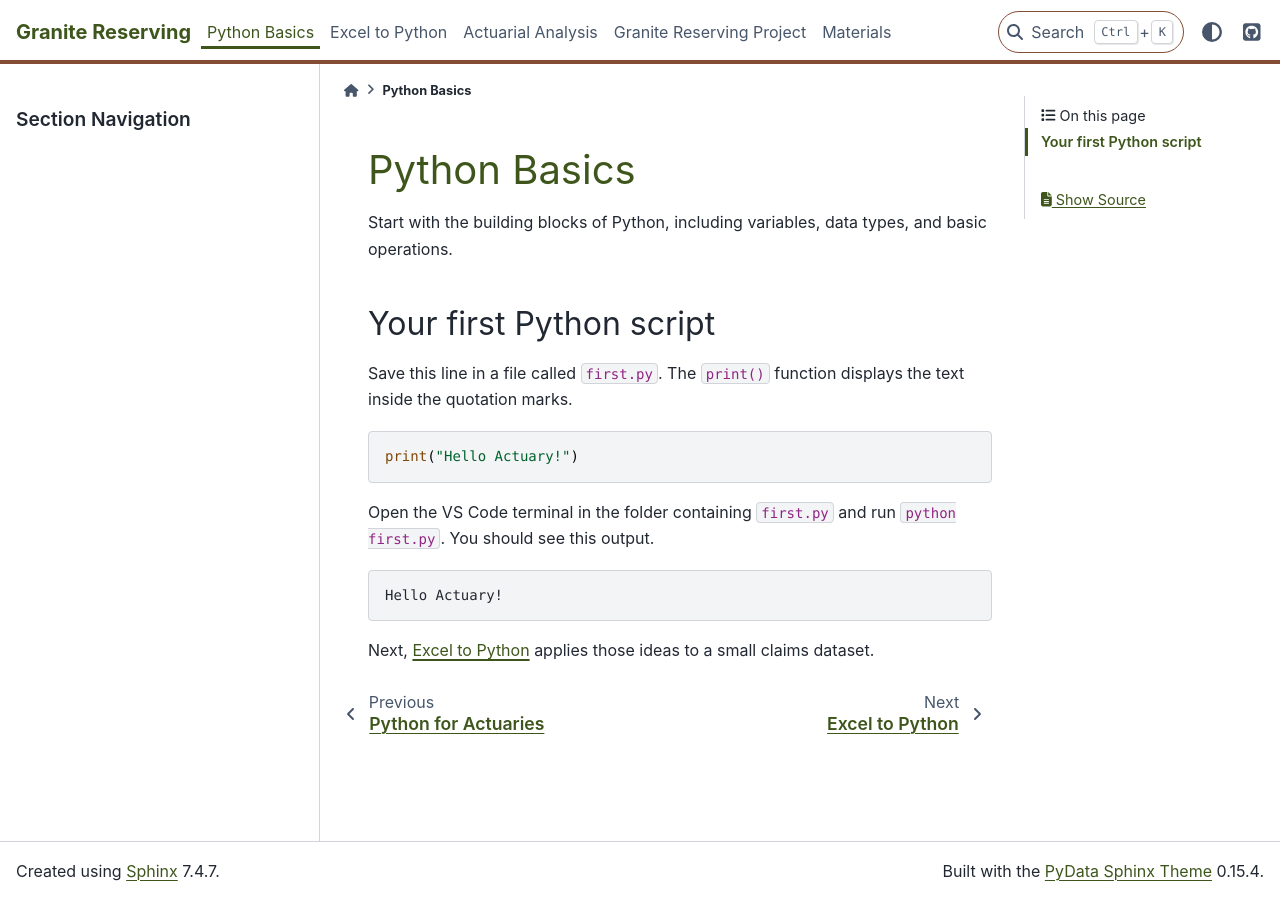
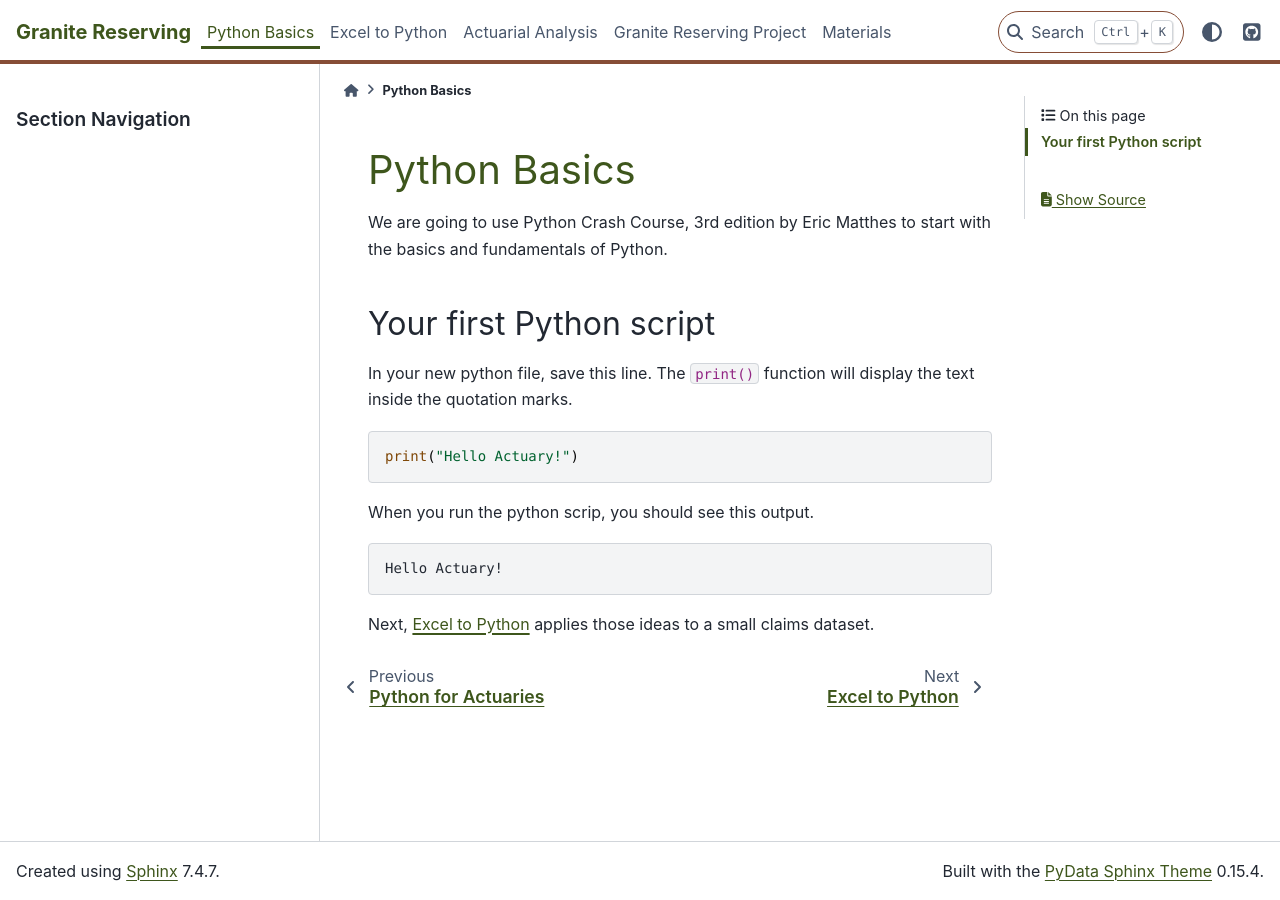
Before and after one commit to cam-leo/Granite-Reserving, a Sphinx documentation site: the page built from docs/source/python-basics.md, in a window 1280 px wide. Built offline with Sphinx 7.4.7 and the PyData theme 0.15.4, drawn with Linux system fonts in a browser that asks for light colours.

Commit message:
Revise Python basics documentation for clarity
Updated introductory text and instructions for clarity.

````diff
--- a/docs/source/python-basics.md
+++ b/docs/source/python-basics.md
@@ -1,16 +1,16 @@
 # Python Basics
 
-Start with the building blocks of Python, including variables, data types, and basic operations.
+We are going to use Python Crash Course, 3rd edition by Eric Matthes to start with the basics and fundamentals of Python.
 
 ## Your first Python script
 
-Save this line in a file called `first.py`. The `print()` function displays the text inside the quotation marks.
+In your new python file, save this line. The `print()` function will display the text inside the quotation marks.
 
 ```python
 print("Hello Actuary!")
 ```
 
-Open the VS Code terminal in the folder containing `first.py` and run `python first.py`. You should see this output.
+When you run the python scrip, you should see this output.
 
 ```text
 Hello Actuary!
````
